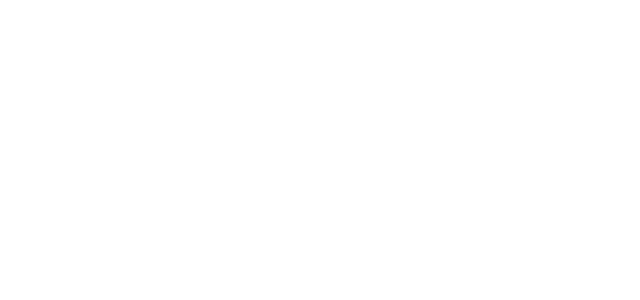
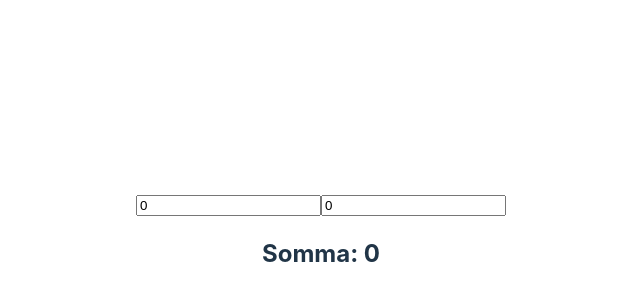
Before and after one commit to phantom-rider118/Esercizi_Develop_React, a React (Vite) app in the folder React-project/: page / in a window 1280 px wide. Shown: the part 158-458 px from the top of the page, without its empty margins (319-959 px from the left). Built offline with nearby package versions, Linux system fonts and the light colour scheme.

Commit message:
esercizio sugli eventi

```diff
--- a/React-project/src/App.jsx
+++ b/React-project/src/App.jsx
@@ -1,10 +1,12 @@
-import './App.css'
+import "./App.css";
+import Somma from "./components/Somma";
 
 function App() {
   return (
     <>
+      <Somma />
     </>
-  )
+  );
 }
 
-export default App
+export default App;
--- /dev/null
+++ b/React-project/src/components/AlertClock.jsx
@@ -0,0 +1,4 @@
+// eslint-disable-next-line react/prop-types
+export function AlertClock({onClick}) {
+    return <button onClick={onClick}>Click Me!</button>
+}
--- /dev/null
+++ b/React-project/src/components/Somma.jsx
@@ -0,0 +1,40 @@
+import { useState } from "react";
+
+export default function Somma() {
+  const [num1, setnum1] = useState(0);
+  const [num2, setnum2] = useState(0);
+
+  const changeNumberOne = (event) => {
+    setnum1(Number(event.target.value));
+    console.log(event.target.value);
+  };
+  const changeNumberTwo = (event) => {
+    setnum2(Number(event.target.value));
+    console.log(event.target.value);
+  };
+  console.log("Stato aggiornato: ", num1);
+  console.log("Stato aggiornato: ", num2);
+
+  return (
+    <div>
+      <label>
+        <input
+          id="1"
+          type="number"
+          value={num1}
+          onChange={changeNumberOne}
+        ></input>
+      </label>
+      <label>
+        <input
+          id="2"
+          type="number"
+          value={num2}
+          onChange={changeNumberTwo}
+        ></input>
+      </label>
+
+      <h2>Somma: {num1 + num2}</h2>
+    </div>
+  );
+}
```
